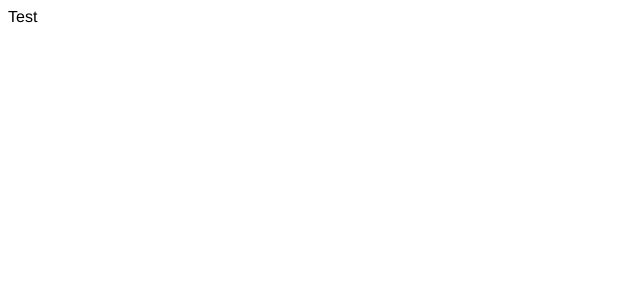
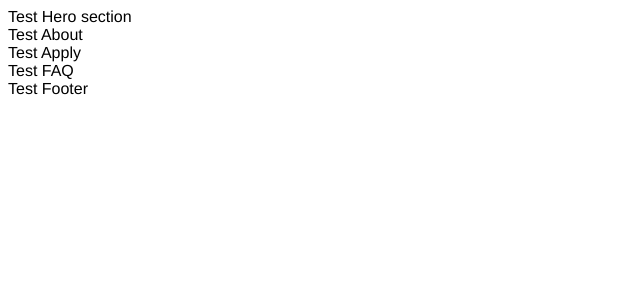
Before and after one commit to HoriaSimu/landing-page-challenge, a React (Create React App) app: page / in a window 1280 px wide. Shown: the top 300 px of the page, without its empty margins (0-640 px from the left). Built offline with nearby package versions, Linux system fonts and the light colour scheme.

Commit message:
basic component setup

```diff
--- /dev/null
+++ b/src/components/About.js
@@ -0,0 +1,9 @@
+import React from 'react';
+
+const About = () => {
+  return(
+    <div>Test About</div>
+  );
+};
+
+export default About;
--- a/src/components/App.js
+++ b/src/components/App.js
@@ -1,9 +1,21 @@
 import React from 'react';
 import '../styles/main.scss';
 
+import HeroSection from './HeroSection';
+import About from './About';
+import Apply from './Apply';
+import Faq from './Faq';
+import Footer from './Footer';
+
 const App = () => {
   return(
-    <div>Test</div>
+    <div>
+      <HeroSection />
+      <About />
+      <Apply />
+      <Faq />
+      <Footer />
+    </div>
   );
 };
 
--- /dev/null
+++ b/src/components/Apply.js
@@ -0,0 +1,9 @@
+import React from 'react';
+
+const Apply = () => {
+  return(
+    <div>Test Apply</div>
+  );
+};
+
+export default Apply;
--- /dev/null
+++ b/src/components/Faq.js
@@ -0,0 +1,9 @@
+import React from 'react';
+
+const Faq = () => {
+  return(
+    <div>Test FAQ</div>
+  );
+};
+
+export default Faq;
--- /dev/null
+++ b/src/components/Footer.js
@@ -0,0 +1,9 @@
+import React from 'react';
+
+const Footer = () => {
+  return(
+    <div>Test Footer</div>
+  );
+};
+
+export default Footer;
--- /dev/null
+++ b/src/components/HeroSection.js
@@ -0,0 +1,9 @@
+import React from 'react';
+
+const HeroSection = () => {
+  return(
+    <div>Test Hero section</div>
+  );
+};
+
+export default HeroSection;
```
